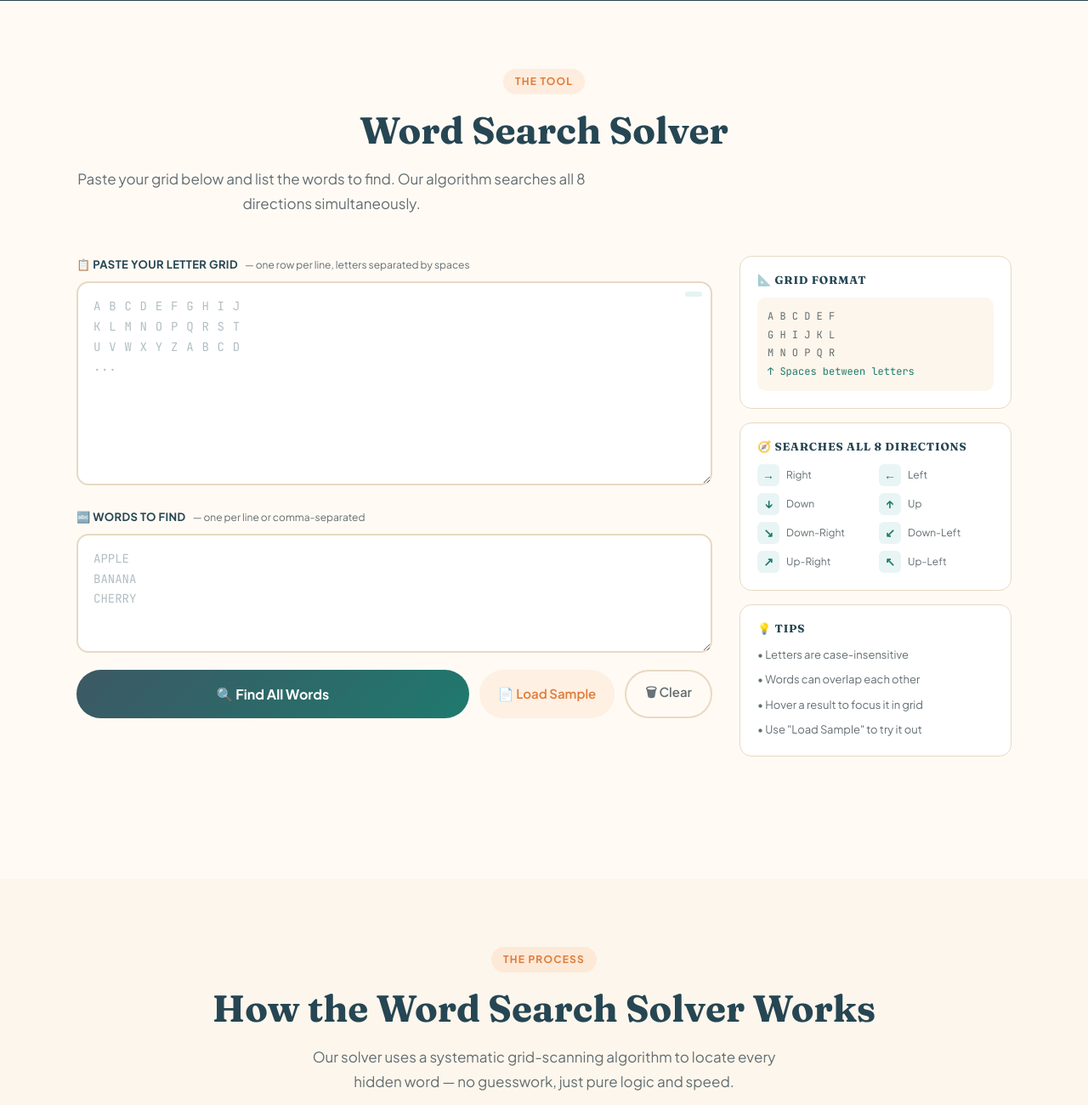
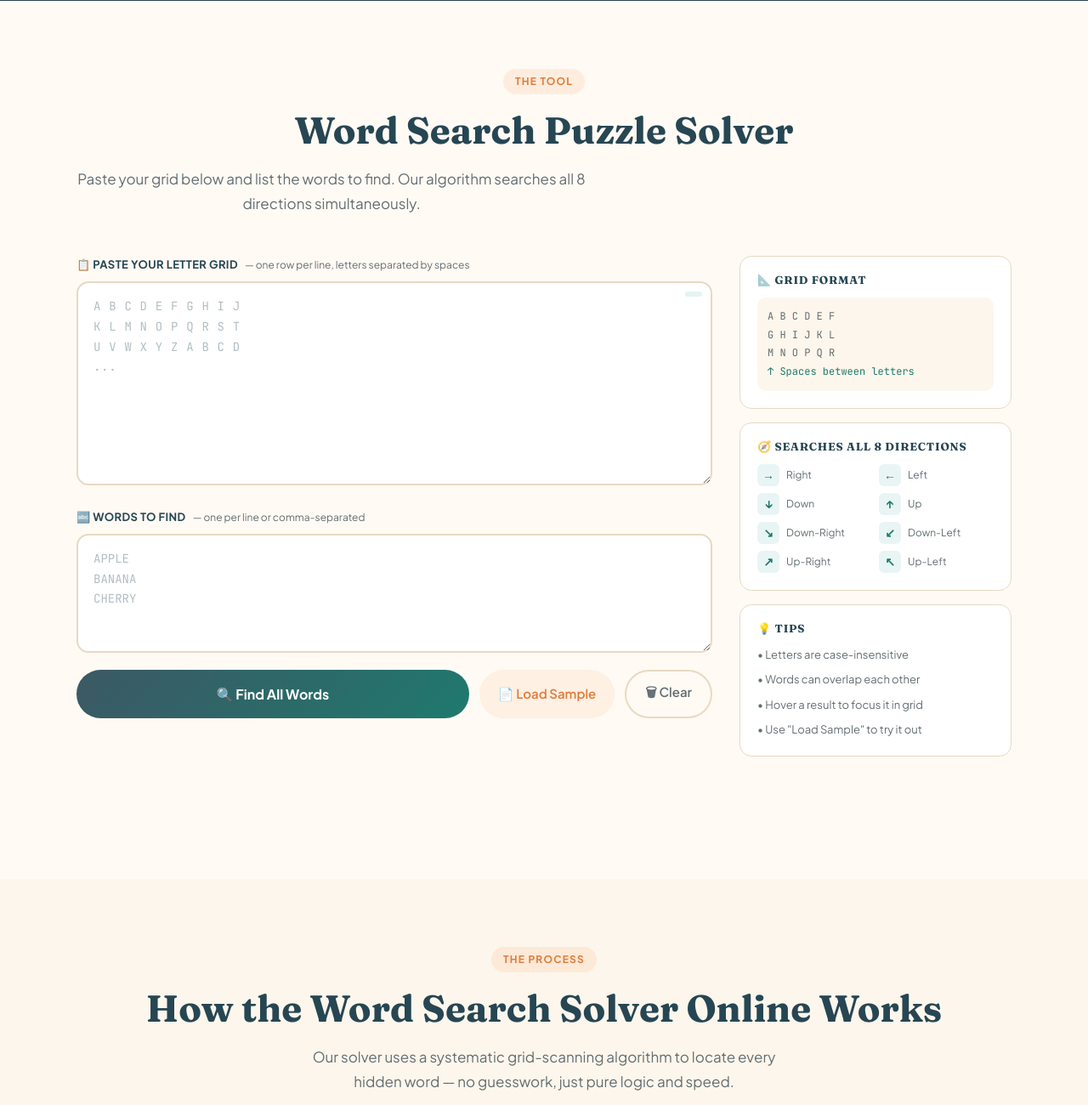
Before and after one commit to wordsearchsolver/wordsearchsolver.github.io, a plain HTML site: page index.html in a window 1280 px wide. Shown: the part 1040-2340 px from the top of the page at 85% size. Drawn offline with Linux system fonts and the light colour scheme.

Commit message:
Update index.html

```diff
--- a/index.html
+++ b/index.html
@@ -14,8 +14,8 @@
   <meta name="viewport" content="width=device-width, initial-scale=1.0">
 
   <!-- ===== SEO META TAGS ===== -->
-  <title>Word Search Solver — Find Hidden Words Instantly | Free Online Tool</title>
-  <meta name="description" content="Free online Word Search Solver that instantly finds hidden words in any puzzle grid. Paste your grid, enter your words, and see exact row, column, and direction for every match. Works in all 8 directions.">
+  <title>Word Search Solver Online — Find Hidden Words Instantly</title>
+  <meta name="description" content="Free online Word Search Solver. Paste your grid + word list and instantly get all hidden word locations with highlights and directions. Perfect answer key tool for students and teachers.">
   <meta name="keywords" content="word search solver, word search finder, word search puzzle solver, find words in grid, word search helper, online word search tool, word puzzle solver, hidden word finder, word search answer key, educational word puzzle">
   <meta name="robots" content="index, follow">
   <meta name="author" content="WordSearch Solver">
@@ -199,7 +199,7 @@
       <div class="solver-inner">
         <header class="solver-header">
           <span class="section-label">The Tool</span>
-          <h2 id="solver-heading" class="section-title">Word Search Solver</h2>
+          <h2 id="solver-heading" class="section-title">Word Search Puzzle Solver</h2>
           <p class="section-desc">Paste your grid below and list the words to find. Our algorithm searches all 8 directions simultaneously.</p>
         </header>
         <div class="solver-layout">
@@ -295,7 +295,7 @@
       <div class="section-inner">
         <header style="text-align:center;">
           <span class="section-label animate-on-scroll">The Process</span>
-          <h2 id="hiw-heading" class="section-title animate-on-scroll">How the Word Search Solver Works</h2>
+          <h2 id="hiw-heading" class="section-title animate-on-scroll">How the Word Search Solver Online Works</h2>
           <p class="section-desc animate-on-scroll" style="margin:0 auto;">
             Our solver uses a systematic grid-scanning algorithm to locate every hidden word — no guesswork, just pure logic and speed.
           </p>
```
